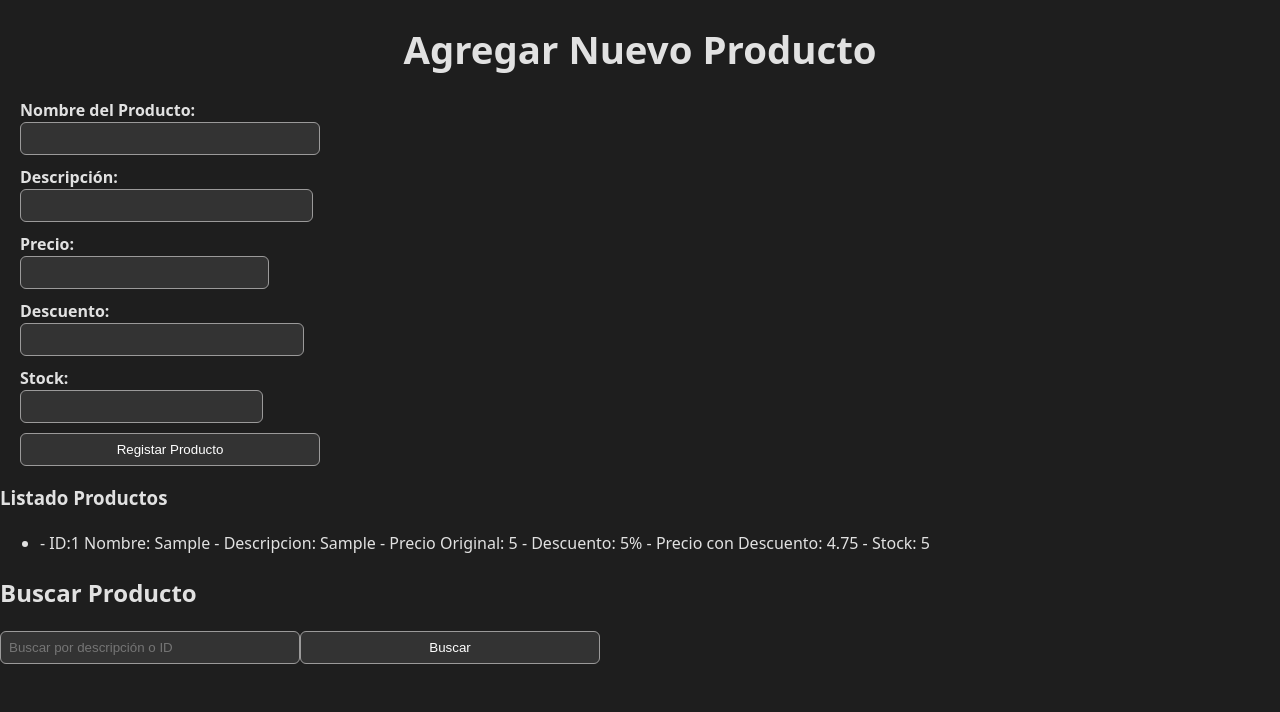
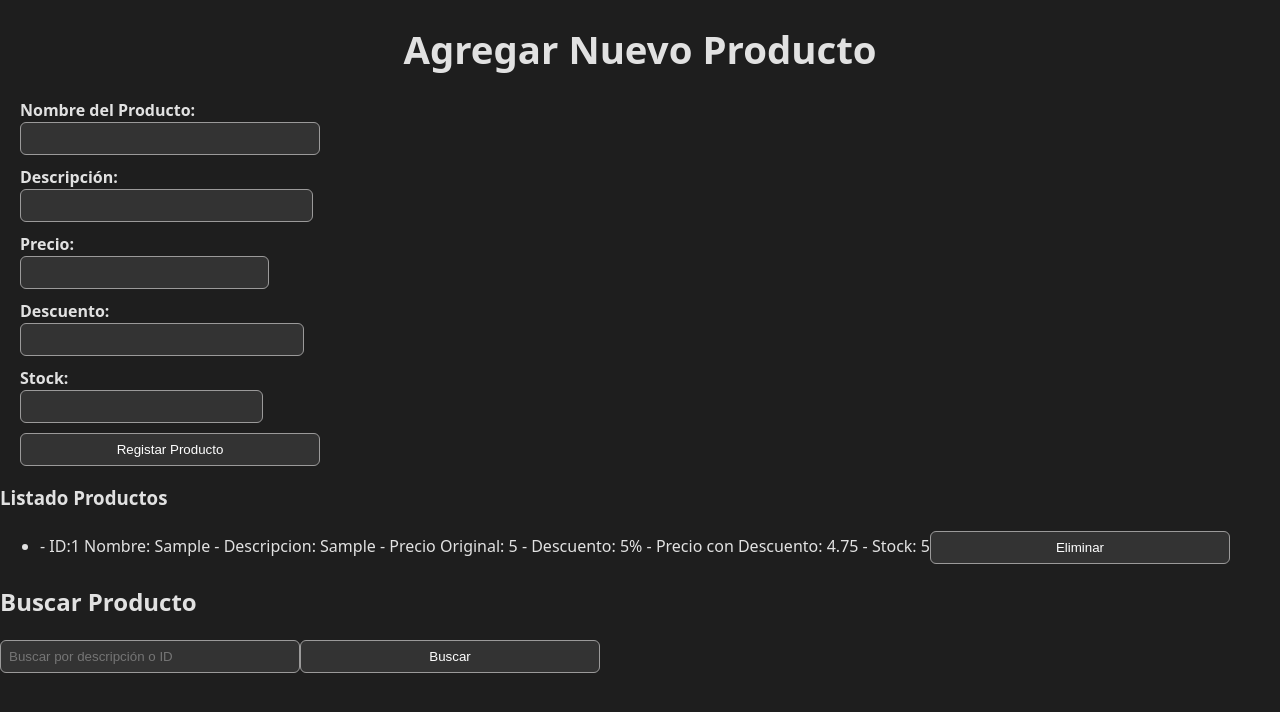
Before and after one commit to LautyCano/TP04PV2025Grupo17, a React (Vite) app: page / in a window 1280 px wide. Both pictures are taken after typing "Sample", "Sample", "5", "5", "5" into the empty fields and a click on the button "Registar Producto". Shown: the top 712 px of the page. Built offline with nearby package versions, Linux system fonts and the light colour scheme.

Commit message:
Eliminar un producto: opción para borrar productos de la lista. SegobiaTiago

```diff
--- a/src/assets/components/Producto.jsx
+++ b/src/assets/components/Producto.jsx
@@ -39,6 +39,9 @@ function Producto({ productos, setProductos }) {
         setStock("");
     };
 
+    const eliminarProducto = (id) => {
+        setProductos(productos.filter((producto) => producto.id !== id));
+    }
     return (
         <div>
             <div className='Titulo'>
@@ -111,6 +114,7 @@ function Producto({ productos, setProductos }) {
                 {productos.map((producto) => (
                     <li key={producto.id}>
                         - ID:{producto.id} Nombre: {producto.nombre} - Descripcion: {producto.descripcion} - Precio Original: {producto.precio} - Descuento: {producto.descuento}% - Precio con Descuento: {calcularPrecioConDescuento(producto.precio, producto.descuento)} - Stock: {producto.stock}
+                        <button onClick={() => eliminarProducto(producto.id)}>Eliminar</button>
                     </li>
                 ))}
             </ul>
```
